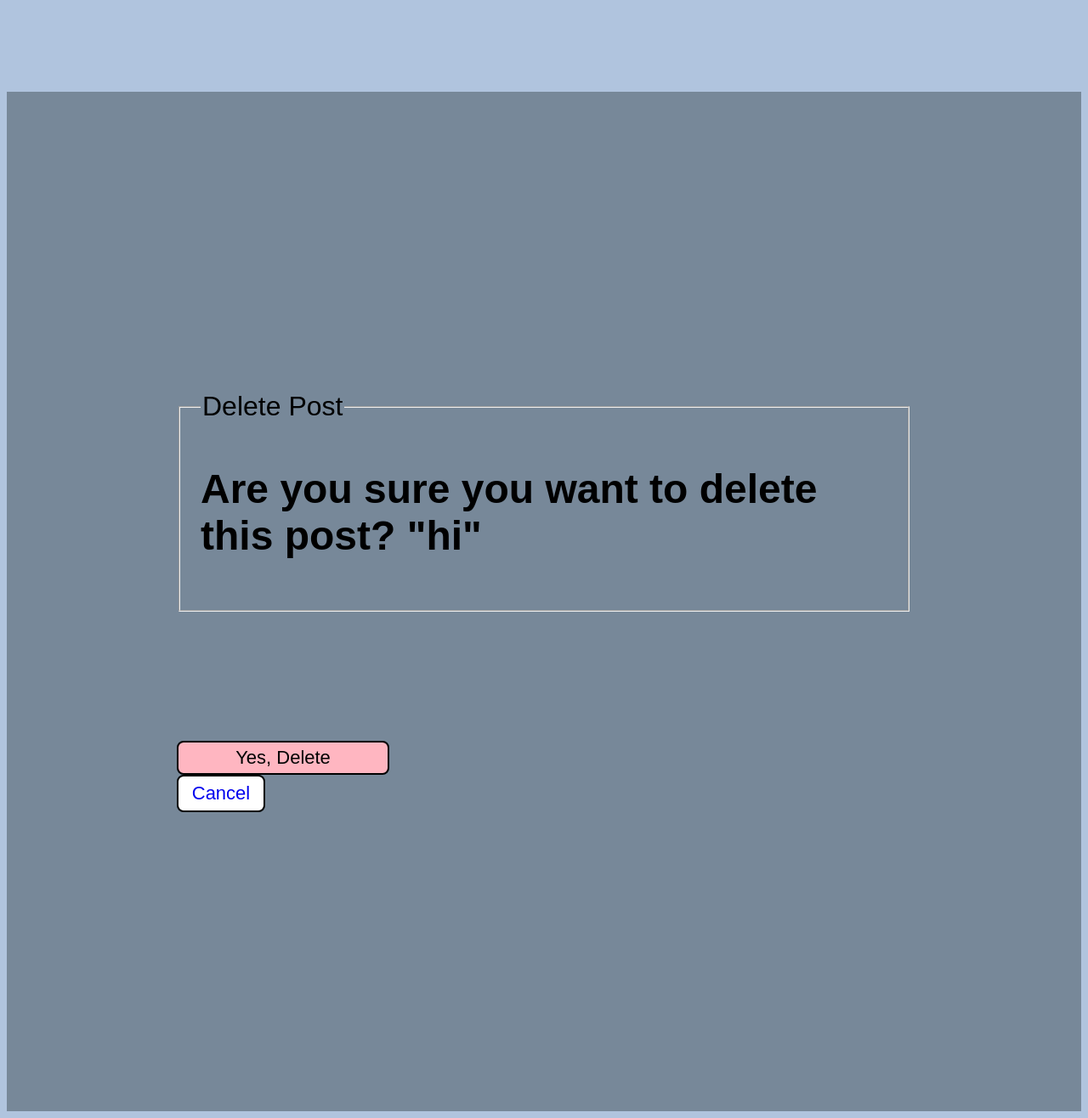
After one commit to SamirIngley/shopping-website, a Django app: page /post/4/delete in a window 1280 px wide. The commit adds this page. Shown: the whole page at 85% size. Run offline with Django 3.2, Linux system fonts and the light colour scheme; data comes from the database, SQL or seed files in the repository; both versions use the stored data as it was after the commit.

Commit message:
CRUD Functionality all works

```diff
--- a/post/static/post/main.css
+++ b/post/static/post/main.css
@@ -9,7 +9,7 @@
 /* ********** NAV BAR ************ */
 nav {
     background-color: rgba(250, 235, 215, 0.425);
-    width: calc(100% - 180px);
+    width: 100vw;
     position: fixed;
     display: flex;
     justify-content: space-between;
@@ -40,7 +40,7 @@ nav > div > div:nth-child(1) {
     display: flex;
     flex-direction: row;
     justify-content: space-between;
-    width: 200px;
+    width: 300px;
 }
 
 .pages_text > a {
@@ -58,5 +58,5 @@ nav > div > div:nth-child(1) {
 }
 
 .main-content {
-    padding-top: 300px;
+    padding-top: 0px;
 }
--- a/post/templates/post/base.html
+++ b/post/templates/post/base.html
@@ -26,6 +26,7 @@
     <div class="pages">
         {% if user.is_authenticated %}
         <div class="pages_text">
+            <a href="{% url 'post-create-page' %}">New Post</a>
             <a href="{% url 'profile' %}">Profile</a>
             <a href="{% url 'logout' %}">Logout</a>
         {% else %}
@@ -51,7 +52,8 @@
         {% endif %}
         </div>
 
-        {% block content %}{% endblock content %}
+        {% block content %}
+        {% endblock content %}
 
     </div>
 
--- /dev/null
+++ b/post/templates/post/post_confirm_delete.html
@@ -0,0 +1,124 @@
+{% load static %}
+<!DOCTYPE html>
+<html lang="en">
+<head>
+    <meta charset="UTF-8">
+    <meta name="viewport" content="width=device-width, initial-scale=1.0">
+
+    <title>Shop</title>
+</head>
+
+<body>
+    <div class='content-section'>
+        <form method="POST">
+
+            {% csrf_token %}
+            <fieldset class="form-group">
+                <legend class="border-bottom mb-4"> Delete Post </legend>
+                <h2>Are you sure you want to delete this post? "{{ object.title }}"</h2>
+            </fieldset>
+            <div class="form-group">
+                <button class="submit" type="submit" value="Submit">Yes, Delete</button>
+                <a class="cancel" href="{% url 'post-detail-page' object.id %}">Cancel</a>
+
+            </div>
+        </form>
+
+    </div>
+
+</body>
+</html>
+
+<style>
+
+body {
+    display: flex;
+    background-color: lightsteelblue;
+    justify-content: center;
+    align-items: center;
+    padding-top: 100px;
+    font-family: Arial, Helvetica, sans-serif;
+}
+
+
+.content-section{
+    background-color: lightslategrey;
+    display: flex;
+    justify-content: space-between;
+
+    width: 2000px;
+    height: 800px;
+    padding: 200px;
+}
+
+
+.form-group {
+    font-size: 2em;
+
+
+}
+
+form {
+    display: flex;
+    flex-direction: column;
+    justify-content: space-evenly;
+
+}
+
+.cancel {
+    background-color: white;
+    display: flex;
+    justify-content: center;
+    align-items: center;
+    text-decoration: None;
+    height: 40px;
+    width: 100px;
+    font-size: 22px;
+    border: 2px solid;
+    border-color: black;
+    border-radius: 8px;
+}
+
+.cancel:hover {
+    color: white;
+    background-color: lightskyblue;
+    border-color: lightskyblue;
+
+}
+
+.submit {
+    background-color: lightpink;
+    display: flex;
+    justify-content: center;
+    align-items: center;
+    height: 40px;
+    width: 250px;
+    font-size: 22px;
+    border: 2px solid;
+    border-color: black;
+    border-radius: 8px;
+}
+
+.submit:hover {
+    color: white;
+    background-color: Red;
+    border-color: red;
+}
+
+
+.need-account {
+    font-size: 32px;
+    justify-content: center;
+    align-items: center;
+    text-align: center;
+    padding-top: 80px;
+}
+
+.already {
+    font-size: 3em;
+
+    margin: 20px;
+    text-align: center;
+}
+
+</style>
--- a/post/urls.py
+++ b/post/urls.py
@@ -1,5 +1,5 @@
 from django.urls import path, include
-from .views import PostListView, PostDetailView, PostCreateView
+from .views import PostListView, PostDetailView, PostCreateView, PostUpdateView, PostDeleteView
 
 
 urlpatterns = [
@@ -7,5 +7,7 @@ urlpatterns = [
     path('', PostListView.as_view(), name='post-list-page'),
     path('new/', PostCreateView.as_view(), name='post-create-page'),
     path('<int:pk>/', PostDetailView.as_view(), name='post-detail-page'),
+    path('<int:pk>/update', PostUpdateView.as_view(), name='post-update-page'),
+    path('<int:pk>/delete', PostDeleteView.as_view(), name='post-delete-page'),
 
 ]
--- a/post/views.py
+++ b/post/views.py
@@ -2,36 +2,65 @@ from django.shortcuts import render
 from django.views.generic import (
      ListView,
      CreateView,
-     DetailView
+     DetailView,
+     UpdateView,
+     DeleteView
 )
 
 from django.http import HttpResponseRedirect
 from django.urls import reverse_lazy
-
+from django.contrib.auth.mixins import LoginRequiredMixin, UserPassesTestMixin
 from .models import Post
 # Create your views here.
 
 #  naming convenvtion:
 #  <app>/<model>_<viewtype>.html
-#
 
-class PostListView(ListView):
+class PostListView(LoginRequiredMixin, ListView):
     model = Post
     # template_name ='post/list.html'
     context_object_name = 'posts'
     ordering = ['-date_posted']
 
-class PostCreateView(CreateView):
+class PostCreateView(LoginRequiredMixin, CreateView):
     model = Post
     fields = ['title', 'description']
+    # success_url = ('post-list-page')
 
     def form_valid(self, form):
         form.instance.author = self.request.user  # set author to current logged in user
         return super().form_valid(form)
 
+class PostDetailView(LoginRequiredMixin, DetailView):
+    model = Post
 
-class PostDetailView(DetailView):
+class PostUpdateView(LoginRequiredMixin, UserPassesTestMixin, UpdateView,):
     model = Post
+    fields = ['title', 'description']
+    # success_url = ('post-list-page')
+
+    def form_valid(self, form):
+        form.instance.author = self.request.user  # set author to current logged in user
+        return super().form_valid(form)
+
+    def test_func(self):
+        post = self.get_object()
+        if self.request.user == post.author:
+            return True
+        return False
+
+class PostDeleteView(DeleteView, LoginRequiredMixin, UserPassesTestMixin):
+    model = Post
+    success_url = ('/post')
+
+    def test_func(self):
+        post = self.get_object()
+        if self.request.user == post.author:
+            return True
+        return False
+
+
+
 
     # def get(self, request, slug):
     #     ''' Renders specific post via slug.'''
```
Also changed, not shown: post/templates/post/post_detail.html (+6 -2 lines), db.sqlite3.
